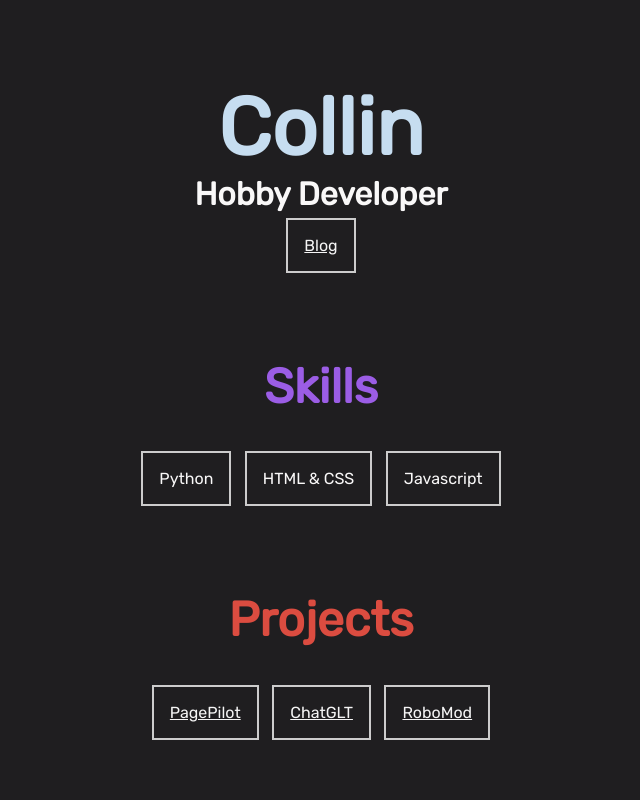
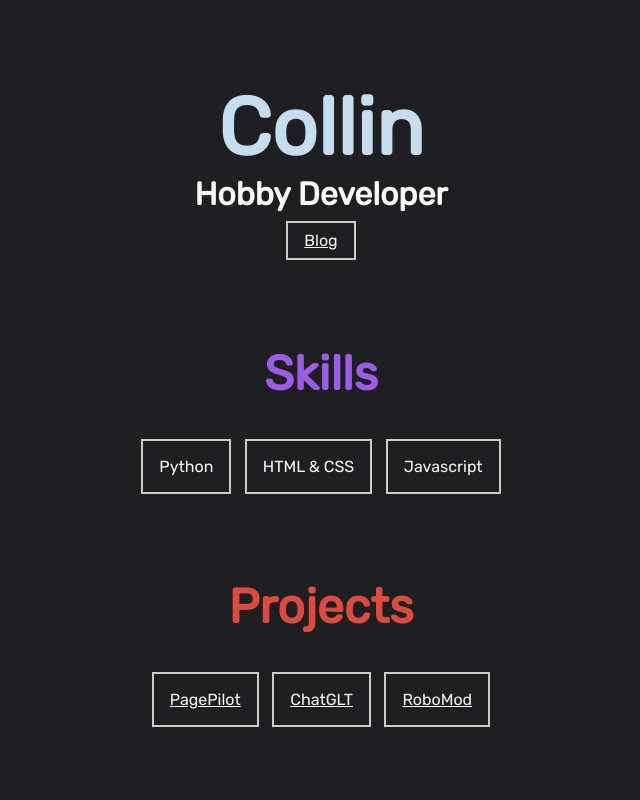
Before and after one commit to collin-rxr2/collin.eu.org, a plain HTML site: page index.html in a window 1280 px wide. Shown: the top 800 px of the page, without its empty margins (319-959 px from the left). Drawn offline with Linux system fonts and the light colour scheme.

Commit message:
Update style.css

```diff
--- a/style.css
+++ b/style.css
@@ -29,8 +29,12 @@ body {
   display: inline-block;
   margin: auto;
   border: 1rem;
-  padding: 1rem;
+  padding-left: 1rem;
+  padding-right: 1rem;
+  padding-top: 0.5rem;
+  padding-bottom: 0.5rem;
   margin: 0.3rem;
+  margin-top:0.5rem;
   border: 2px solid #ccc;
   color: whitesmoke;
 }
```
